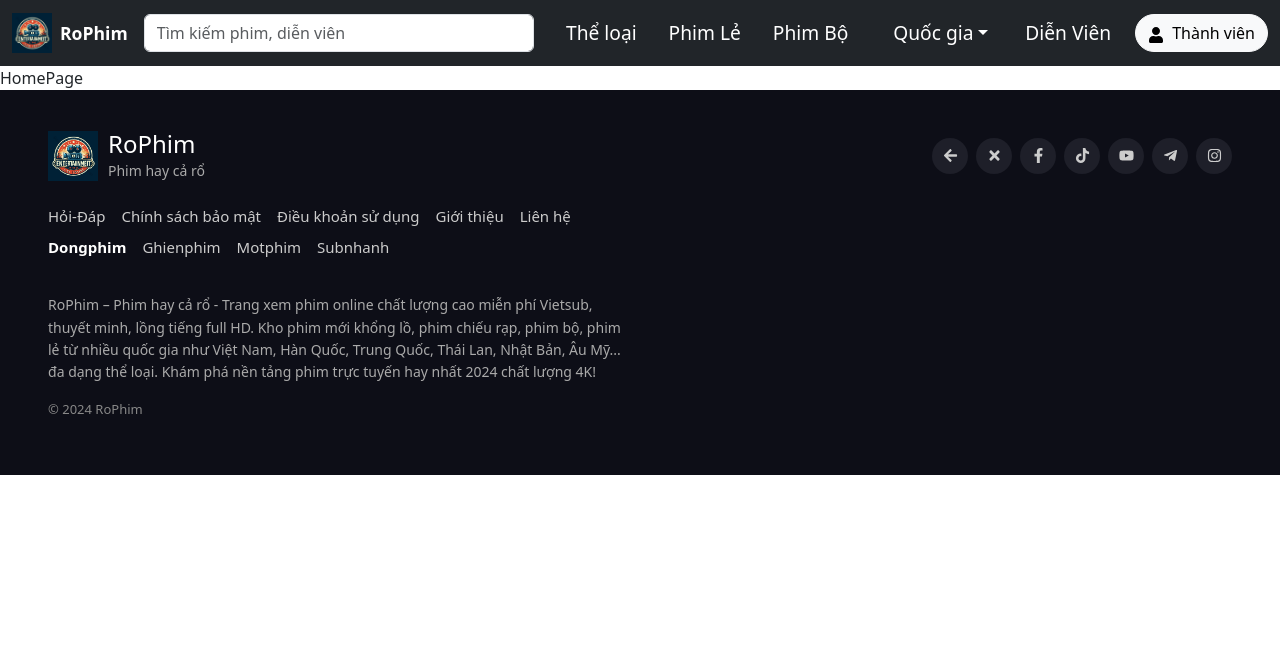
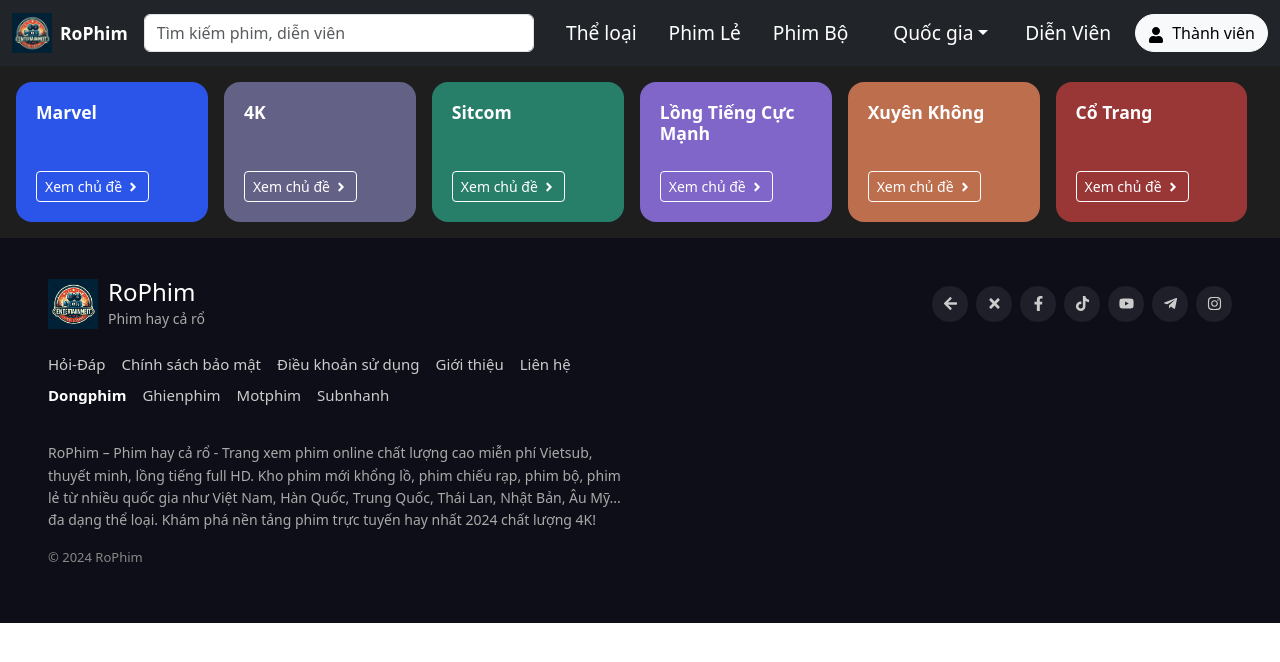
Before and after one commit to hoangminhtuan1399/movie-stream, a React (Vite) app: page / in a window 1280 px wide. Shown: the top 662 px of the page. Built offline with nearby package versions, Linux system fonts and the light colour scheme.

Commit message:
create component topic card

```diff
--- /dev/null
+++ b/src/components/TopicCard/TopicCard.css
@@ -0,0 +1,79 @@
+.topic-container {
+  display: flex;
+  flex-wrap: wrap;
+  gap: 16px;
+  padding: 16px;
+  background-color: #1e1e1e;
+}
+
+.row-topic {
+  flex: 1 1 calc(16.66% - 16px); /* 6 cột trên PC */
+  max-width: calc(16.66% - 16px);
+  height: 140px;
+  border-radius: 16px;
+  overflow: hidden;
+  text-decoration: none;
+  color: white;
+  position: relative;
+  transition: transform 0.3s;
+}
+
+
+.row-topic:hover {
+  transform: scale(1.03);
+}
+
+.mask {
+  position: absolute;
+  inset: 0;
+  opacity: 0.9;
+}
+
+.intro {
+  position: relative;
+  z-index: 1;
+  padding: 20px;
+  display: flex;
+  flex-direction: column;
+  justify-content: space-between;
+  height: 100%;
+}
+
+.heading-md {
+  font-size: 1.1rem;
+  font-weight: bold;
+  line-height: 1.2;
+}
+
+.btn-outline {
+  background-color: transparent;
+  border: 1px solid white;
+  padding: 4px 8px;
+  border-radius: 4px;
+  display: inline-flex;
+  align-items: center;
+  gap: 4px;
+  font-size: 0.875rem;
+  color: white;
+  transition: background 0.3s, color 0.3s;
+}
+
+.btn-outline:hover {
+  background-color: white;
+  color: #000;
+}
+
+/* Responsive */
+@media (max-width: 992px) {
+  .row-topic {
+    flex: 1 1 calc(50% - 16px);
+    max-width: calc(50% - 16px);
+  }
+}
+
+@media (max-width: 576px) {
+  .row-topic {
+    flex: 1 1 100%;
+    max-width: 100%;
+  }
+}
--- /dev/null
+++ b/src/components/TopicCard/TopicCard.jsx
@@ -0,0 +1,22 @@
+import React from 'react';
+import { FaAngleRight } from 'react-icons/fa';
+import './TopicCard.css'; // (Đảm bảo bạn có file CSS đính kèm bên dưới)
+
+const TopicCard = ({ title, href, bgColor }) => {
+  return (
+    <a className="row-topic" href={href}>
+      <div className="mask" style={{ backgroundColor: bgColor }}></div>
+      <div className="intro">
+        <div className="heading-md lim-2 mb-0">{title}</div>
+        <div className="info">
+          <div className="btn btn-sm btn-outline">
+            <span>Xem chủ đề</span>
+            <FaAngleRight />
+          </div>
+        </div>
+      </div>
+    </a>
+  );
+};
+
+export default TopicCard;
--- /dev/null
+++ b/src/pages/user/HomePage/HomePage.css
@@ -0,0 +1,8 @@
+.topic-container {
+    display: flex;
+    flex-wrap: wrap;
+    justify-content: space-between;
+    gap: 16px;
+    padding: 16px;
+    background-color: #1e1e1e;
+}
--- a/src/pages/user/HomePage/HomePage.jsx
+++ b/src/pages/user/HomePage/HomePage.jsx
@@ -1,3 +1,17 @@
+import TopicCard from "../../../components/TopicCard/TopicCard"
+import { topicList } from "./dummyData"
+
 export const HomePage = () => {
-    return <>HomePage</>
-  }
+  return <>
+    <div className="topic-container">
+      {topicList.map((topic, index) => (
+        <TopicCard
+          key={index}
+          title={topic.title}
+          href={topic.href}
+          bgColor={topic.bgColor}
+        />
+      ))}
+    </div>
+  </>
+}
--- /dev/null
+++ b/src/pages/user/HomePage/dummyData.jsx
@@ -0,0 +1,8 @@
+export const topicList = [
+    { title: 'Marvel', href: '/c/marvel', bgColor: '#2D5BFF' },
+    { title: '4K', href: '/c/4k', bgColor: '#6C6993' },
+    { title: 'Sitcom', href: '/c/sitcom', bgColor: '#288A73' },
+    { title: 'Lồng Tiếng Cực Mạnh', href: '/c/long-tieng', bgColor: '#8A6EDB' },
+    { title: 'Xuyên Không', href: '/c/xuyen-khong', bgColor: '#CF7753' },
+    { title: 'Cổ Trang', href: '/c/co-trang', bgColor: '#A73939' },
+  ];
--- a/src/pages/user/UserLayout/UserLayout.jsx
+++ b/src/pages/user/UserLayout/UserLayout.jsx
@@ -1,7 +1,7 @@
 import React from 'react';
 import Header from '../../../components/Header/Header';
 import Footer from '../../../components/Footer/Footer';
-import { HomePage } from '../HomePage/HomePage';
+import { Outlet } from 'react-router-dom';
 
 
 
@@ -10,7 +10,7 @@
         <div>
             <Header />
             <main>{children}</main>
-            <HomePage/>
+            <Outlet/>
             <Footer />
         </div>
     );
```
